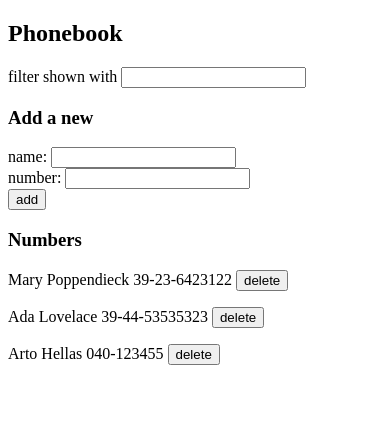
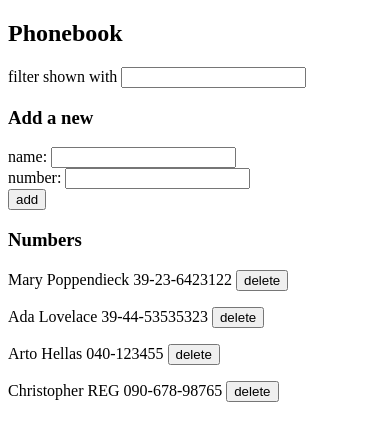
Before and after one commit to pirateIV/FullStack-Open-Submisson-Exercises, a React (Vite) app in the folder part2/phonebook/: page / in a window 390 px wide. Shown: the top 440 px of the page. Built offline with nearby package versions, Linux system fonts and the light colour scheme; data requests are answered from the project's data file.

Commit message:
working on : 2.15*: The Phonebook step10

```diff
--- a/part2/phonebook/db.json
+++ b/part2/phonebook/db.json
@@ -14,6 +14,11 @@
       "id": 3,
       "name": "Arto Hellas",
       "number": "040-123455"
+    },
+    {
+      "id": 4,
+      "name": "Christopher REG",
+      "number": "090-678-98765"
     }
   ]
 }
--- a/part2/phonebook/src/App.jsx
+++ b/part2/phonebook/src/App.jsx
@@ -33,12 +33,16 @@ const App = () => {
     };
 
     const handleUpdatePerson = (id, updateContact) => {
-      console.log(id, updateContact)
+      console.log(id, updateContact);
     };
 
     const updateContact = persons.find(p => p.name === person.name);
+    const updateContactMsg = `${person.name} is already added to phonebook, replace the old number with the new one ?`;
+
     if (updateContact !== undefined) {
-      handleUpdatePerson(person.id, { ...updateContact, ...person });
+      if(window.confirm(updateContactMsg)) {
+        handleUpdatePerson(person.id, { ...updateContact, ...person });
+      }
     } else {
       createContact(person).then(contact => setPersons([...persons, contact]));
       alert(`${newName} is already added to phonebook`);
@@ -54,8 +58,8 @@ const App = () => {
   const handleDeleteContact = (id, name) => {
     if (window.confirm(`Delete ${name} ?`)) {
       deleteContact(id).then(() => {
-          setPersons([...persons]);
-          // update contacts
+        setPersons([...persons]);
+        // update contacts
         getContacts().then(contacts => setPersons([...contacts]));
       });
     }
```
